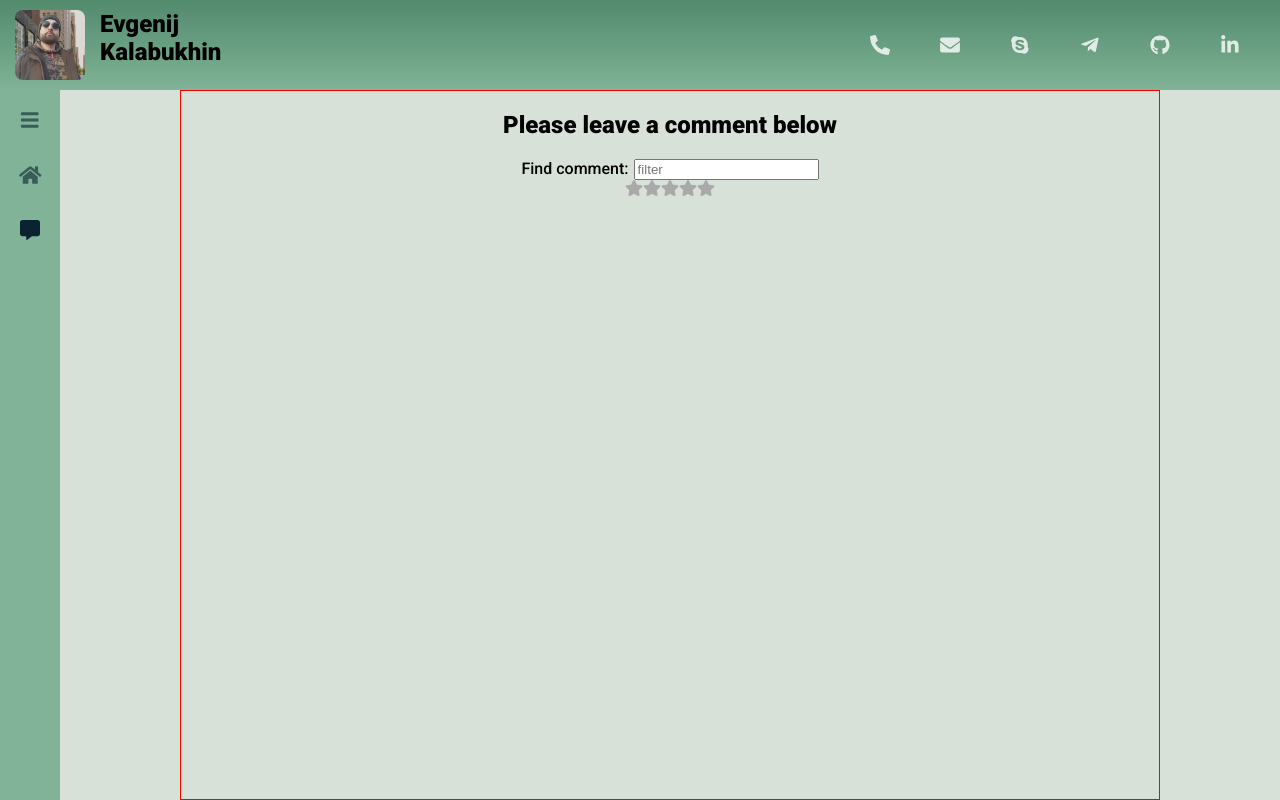
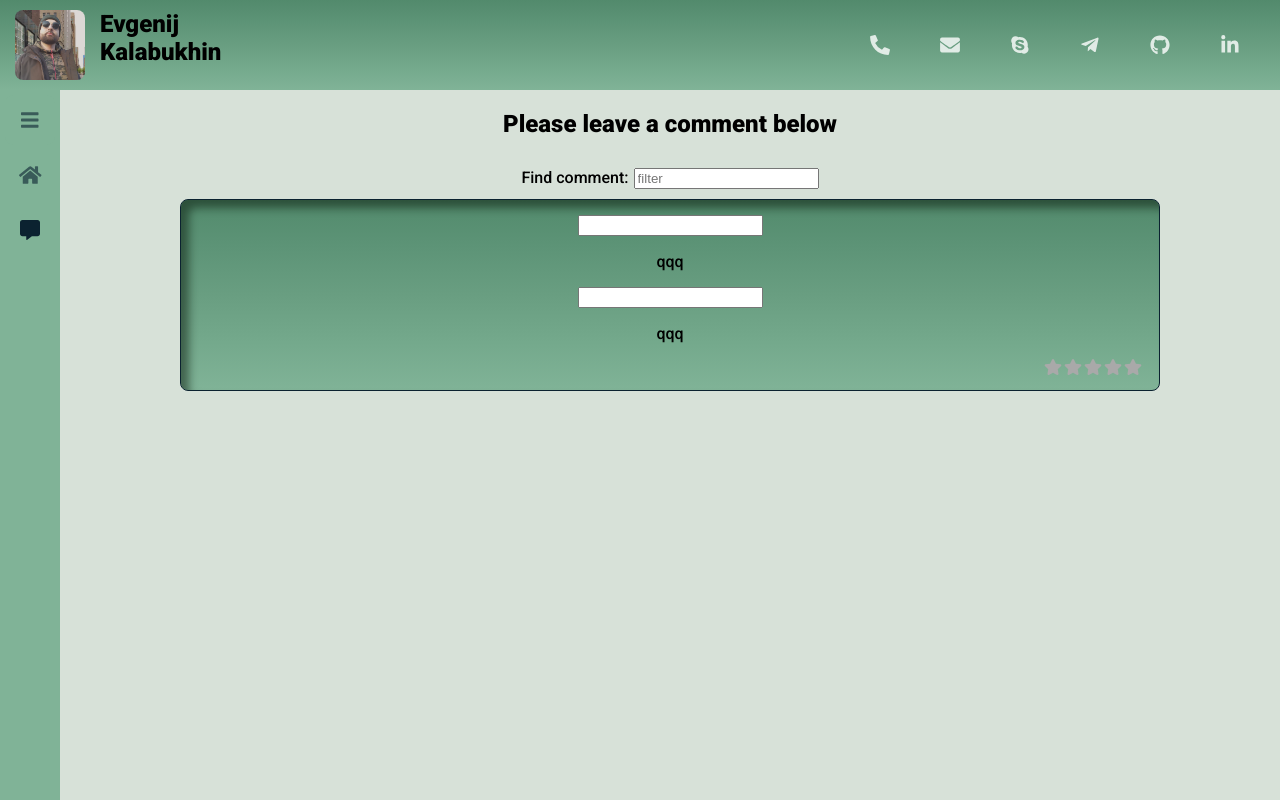
Before and after one commit to EK-machine/promo, a React (Create React App) app: page /main/comment in a window 1280 px wide. Built offline with nearby package versions, Linux system fonts and the light colour scheme.

Commit message:
started creating my text component

```diff
--- /dev/null
+++ b/src/components/Comment.jsx
@@ -0,0 +1,21 @@
+import React from 'react';
+import './comment.css';
+import StarRate from './StarRate';
+import MyText from './MyText';
+
+function Comment() {
+  return (
+    <div className="comment__item-container">
+      <div className="comment__item_title-container">
+        <MyText />
+      </div>
+      <div className="comment__item_text-container">
+        <MyText />
+      </div>
+      <div className="comment__item_rating-container">
+        <StarRate />
+      </div>
+    </div>
+  );
+}
+export default Comment;
--- /dev/null
+++ b/src/components/MyText.jsx
@@ -0,0 +1,18 @@
+import React, { useState } from 'react';
+
+function MyText({ placeHolder }) {
+  const [isPrinted, setIsPrinted] = useState('qqq');
+  return (
+    <div>
+      <input
+        type="text"
+        placeholder={placeHolder}
+        onChange={(value) => {
+          setIsPrinted(value);
+        }}
+      />
+      <p>{isPrinted}</p>
+    </div>
+  );
+}
+export default MyText;
--- a/src/components/StarRate.jsx
+++ b/src/components/StarRate.jsx
@@ -17,7 +17,6 @@ function StarRate() {
   const handleMouseOver = (rate) => {
     setIsHovered(rate);
   };
-
   const handleMouseLeave = () => {
     setIsHovered(0);
   };
--- /dev/null
+++ b/src/components/comment.css
@@ -0,0 +1,26 @@
+.comment__item-container {
+  border: 1px solid var(--active-color);
+  border-radius: 8px;
+  box-sizing: border-box;
+  padding: 15px;
+  background-image: linear-gradient(
+    to bottom,
+    #528a6c,
+    #5d9477,
+    #699e81,
+    #74a98c,
+    #80b397
+  );
+  box-shadow: 8px 8px 8px 0px rgba(7, 24, 9, 0.5) inset;
+  margin-bottom: 5px;
+}
+
+.comment__item_title-container,
+.comment__item_text-container {
+  margin-bottom: 5px;
+}
+
+.comment__item_rating-container {
+  display: flex;
+  justify-content: flex-end;
+}
--- a/src/components/starrate.css
+++ b/src/components/starrate.css
@@ -7,4 +7,5 @@
 .star__item {
   cursor: pointer;
   transition: 200ms;
+  margin-right: 2px;
 }
--- a/src/pages/CommentPage.jsx
+++ b/src/pages/CommentPage.jsx
@@ -1,15 +1,15 @@
 import React from 'react';
 import './commentpage.css';
-import StarRate from '../components/StarRate';
+import Comment from '../components/Comment';
 
 function CommentPage() {
   return (
     <div className="comment__page">
       <div className="comment__container">
-        <section className="comment__title-section">
+        <section className="comment__section comment__title-section">
           <h1>Please leave a comment below</h1>
         </section>
-        <section className="comment__filter-section">
+        <section className="comment__section comment__filter-section">
           <form action="comment__filter-form">
             <label
               className="comment__filter-label"
@@ -25,12 +25,8 @@ function CommentPage() {
             </label>
           </form>
         </section>
-        <section className="comment__comments-section">
-          <div className="comment__item">
-            <div className="comment__item-rating">
-              <StarRate />
-            </div>
-          </div>
+        <section className="comment__section comment__comments-section">
+          <Comment />
         </section>
       </div>
     </div>
--- a/src/pages/commentpage.css
+++ b/src/pages/commentpage.css
@@ -12,9 +12,14 @@
   display: flex;
   flex-direction: column;
   width: 980px;
-  /* границы сделаны для видимости и будут удалены */
-  border: 1px solid red;
-  box-sizing: border-box;
+}
+
+.comment__section {
+  margin-bottom: 10px;
+}
+
+.comment__section:last-child {
+  margin-bottom: 0px;
 }
 
 .comment__filter-input {
```
